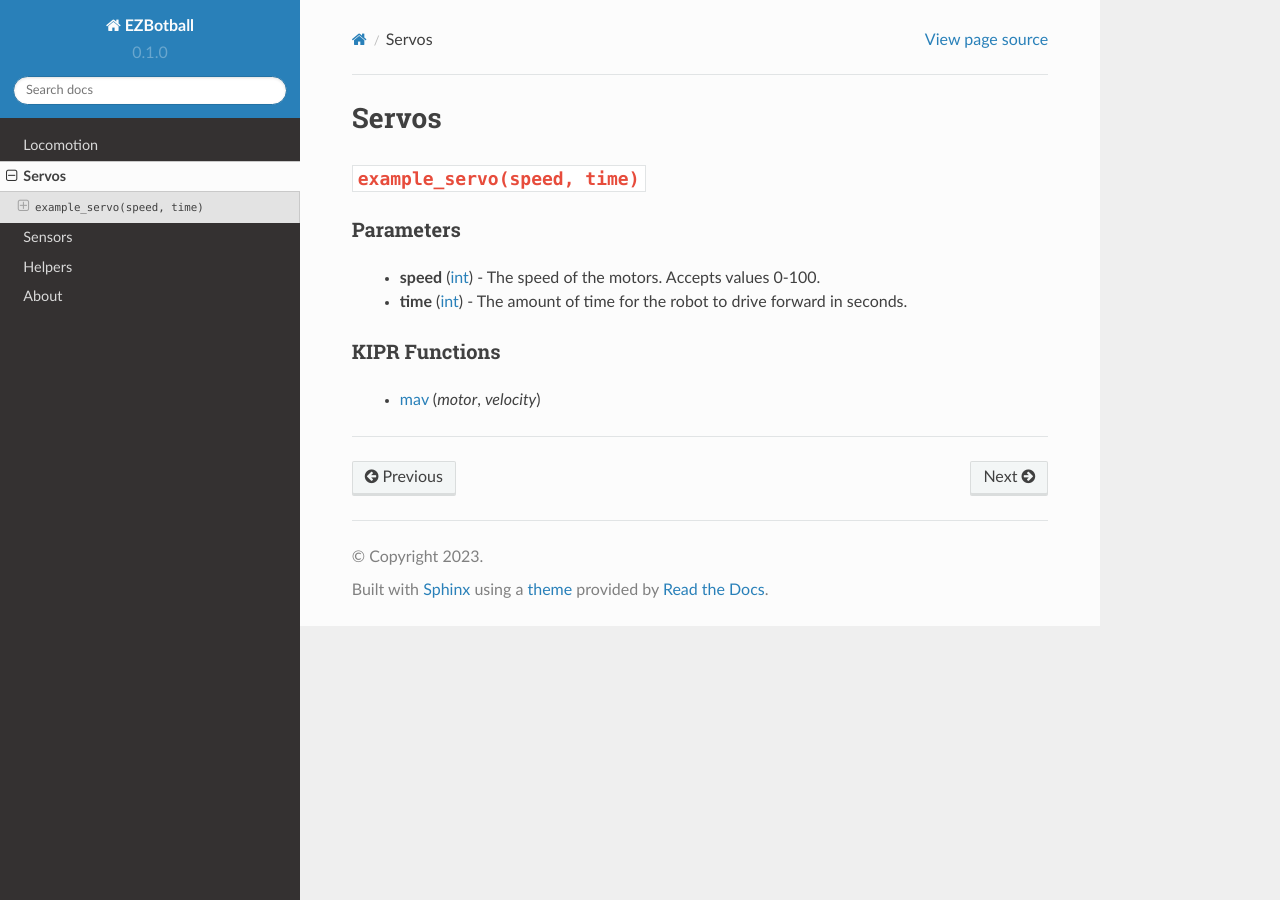
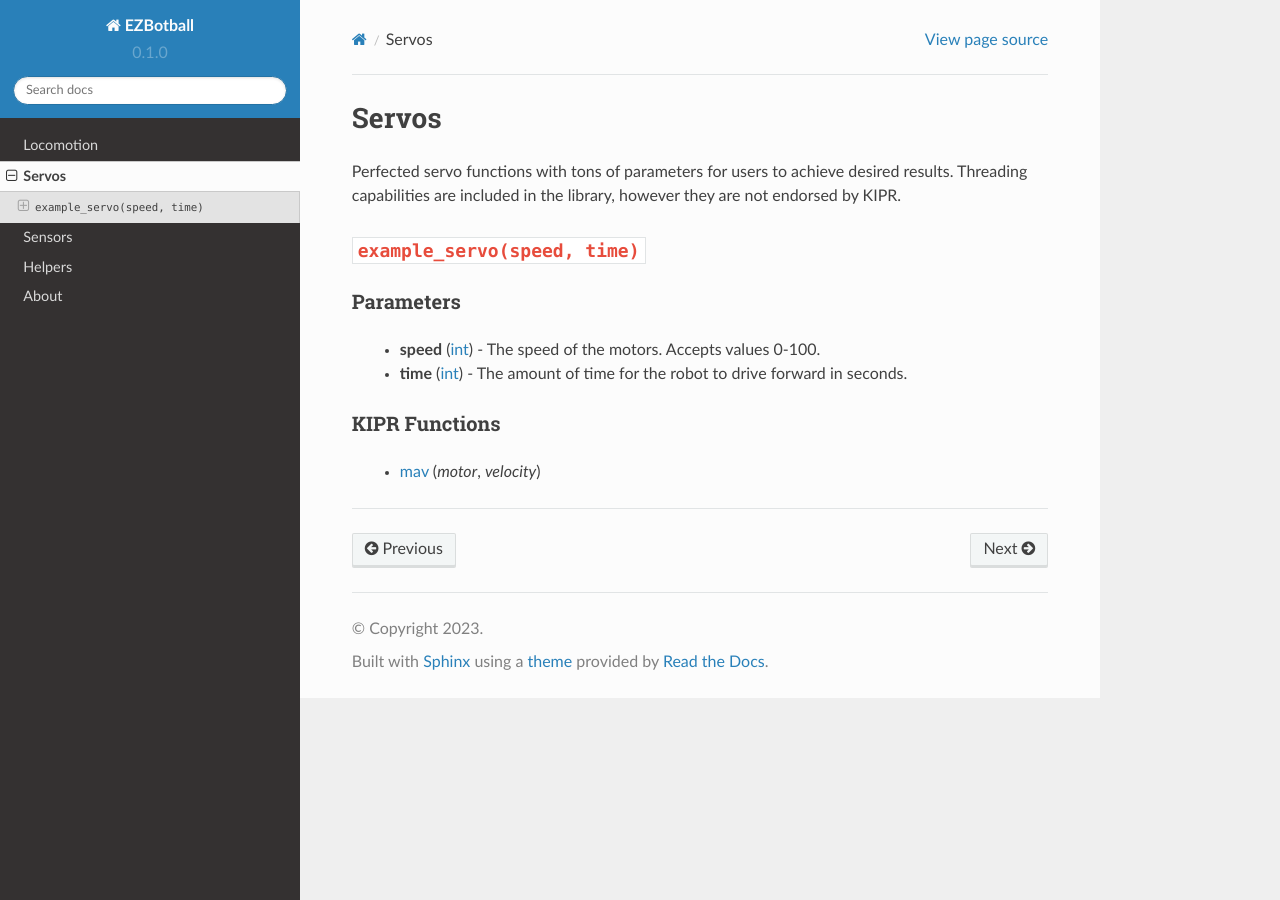
Before and after one commit to EZBotball/API, a Sphinx documentation site: the page built from docs/source/servos.rst, in a window 1280 px wide. Built offline with Sphinx 7.4.7 and the Read the Docs theme 2.0.0, drawn with Linux system fonts in a browser that asks for light colours.

Commit message:
Update servos.rst

```diff
--- a/docs/source/servos.rst
+++ b/docs/source/servos.rst
@@ -1,5 +1,7 @@
 Servos
 =============
+
+Perfected servo functions with tons of parameters for users to achieve desired results. Threading capabilities are included in the library, however they are not endorsed by KIPR.
 
 ``example_servo(speed, time)``
 ---------------------------
```
